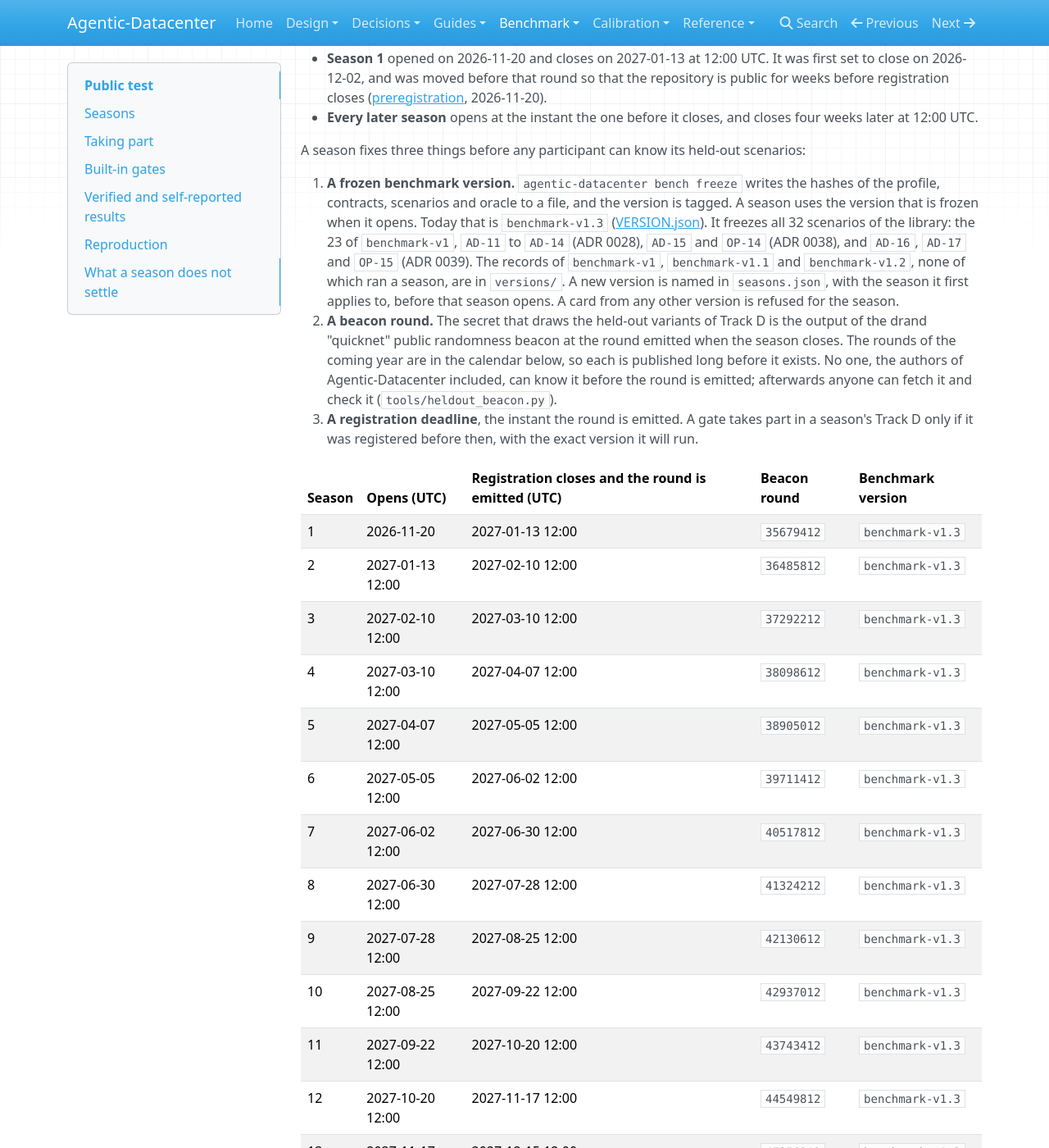
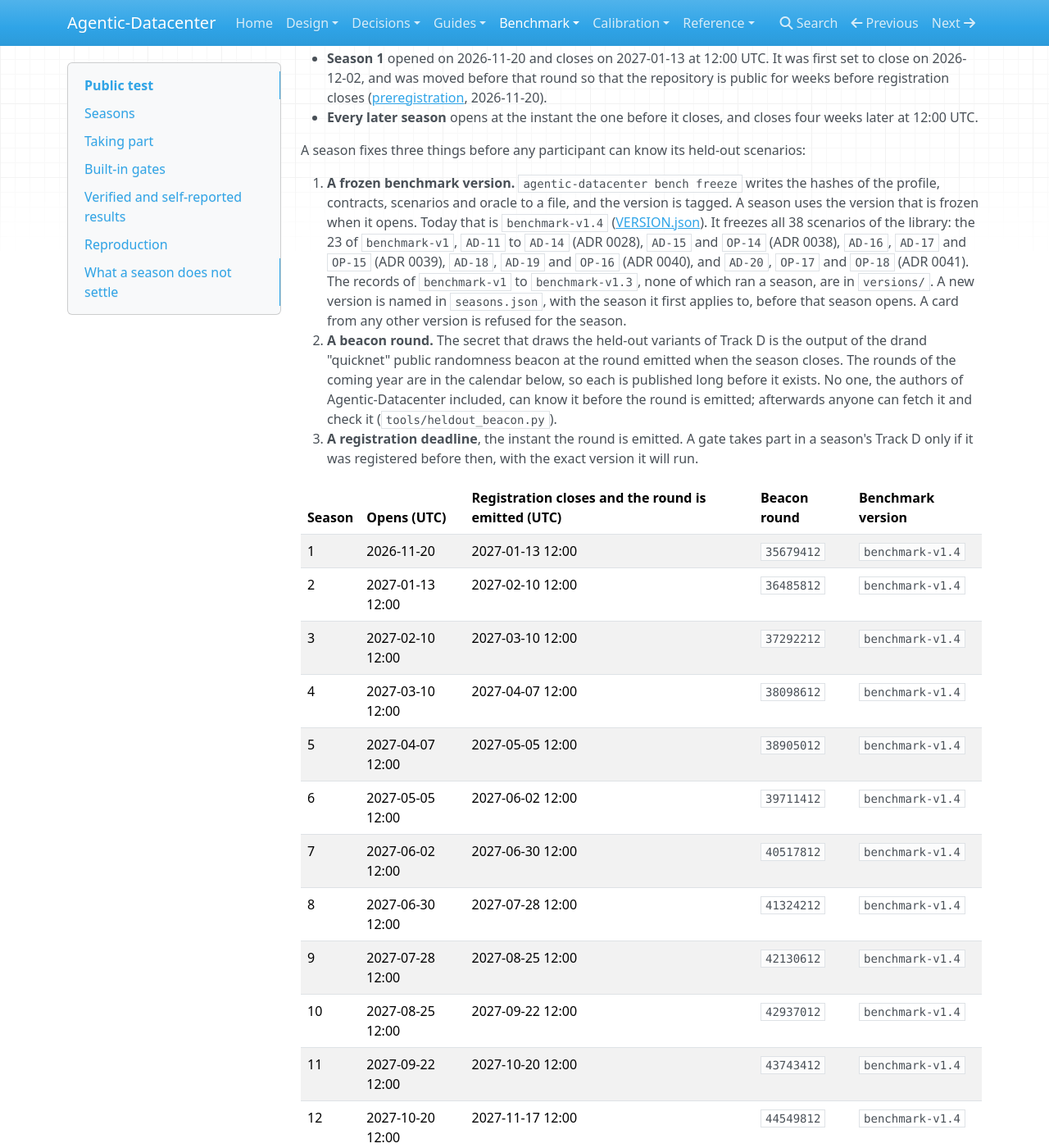
Before and after one commit to agentic-datacenter/agentic-datacenter, an MkDocs documentation site: the page built from docs/bench/PUBLIC_TEST.md, in a window 1280 px wide and 1400 px high, scrolled down 378 px. Shown: the whole window at 82% size. Built offline with MkDocs 1.6.1, drawn with Linux system fonts in a browser that asks for light colours; nearby versions of some CDN libraries; some of the changed text lies outside the part shown.

Commit message:
Freeze benchmark-v1.4 for season 1, and record why in the preregistration

````diff
--- a/docs/bench/PUBLIC_TEST.md
+++ b/docs/bench/PUBLIC_TEST.md
@@ -15,26 +15,26 @@ A public test runs in seasons, one after another without a gap, so a season is a
 
 A season fixes three things before any participant can know its held-out scenarios:
 
-1. **A frozen benchmark version.** `agentic-datacenter bench freeze` writes the hashes of the profile, contracts, scenarios and oracle to a file, and the version is tagged. A season uses the version that is frozen when it opens. Today that is `benchmark-v1.3` ([VERSION.json](VERSION.json)). It freezes all 32 scenarios of the library: the 23 of `benchmark-v1`, `AD-11` to `AD-14` (ADR 0028), `AD-15` and `OP-14` (ADR 0038), and `AD-16`, `AD-17` and `OP-15` (ADR 0039). The records of `benchmark-v1`, `benchmark-v1.1` and `benchmark-v1.2`, none of which ran a season, are in `versions/`. A new version is named in `seasons.json`, with the season it first applies to, before that season opens. A card from any other version is refused for the season.
+1. **A frozen benchmark version.** `agentic-datacenter bench freeze` writes the hashes of the profile, contracts, scenarios and oracle to a file, and the version is tagged. A season uses the version that is frozen when it opens. Today that is `benchmark-v1.4` ([VERSION.json](VERSION.json)). It freezes all 38 scenarios of the library: the 23 of `benchmark-v1`, `AD-11` to `AD-14` (ADR 0028), `AD-15` and `OP-14` (ADR 0038), `AD-16`, `AD-17` and `OP-15` (ADR 0039), `AD-18`, `AD-19` and `OP-16` (ADR 0040), and `AD-20`, `OP-17` and `OP-18` (ADR 0041). The records of `benchmark-v1` to `benchmark-v1.3`, none of which ran a season, are in `versions/`. A new version is named in `seasons.json`, with the season it first applies to, before that season opens. A card from any other version is refused for the season.
 2. **A beacon round.** The secret that draws the held-out variants of Track D is the output of the drand "quicknet" public randomness beacon at the round emitted when the season closes. The rounds of the coming year are in the calendar below, so each is published long before it exists. No one, the authors of Agentic-Datacenter included, can know it before the round is emitted; afterwards anyone can fetch it and check it (`tools/heldout_beacon.py`).
 3. **A registration deadline**, the instant the round is emitted. A gate takes part in a season's Track D only if it was registered before then, with the exact version it will run.
 
 <!-- seasons: made by tools/season.py from docs/bench/seasons.json; do not edit -->
 | Season | Opens (UTC) | Registration closes and the round is emitted (UTC) | Beacon round | Benchmark version |
 | --- | --- | --- | --- | --- |
-| 1 | 2026-11-20 | 2027-01-13 12:00 | `35679412` | `benchmark-v1.3` |
-| 2 | 2027-01-13 12:00 | 2027-02-10 12:00 | `36485812` | `benchmark-v1.3` |
-| 3 | 2027-02-10 12:00 | 2027-03-10 12:00 | `37292212` | `benchmark-v1.3` |
-| 4 | 2027-03-10 12:00 | 2027-04-07 12:00 | `38098612` | `benchmark-v1.3` |
-| 5 | 2027-04-07 12:00 | 2027-05-05 12:00 | `38905012` | `benchmark-v1.3` |
-| 6 | 2027-05-05 12:00 | 2027-06-02 12:00 | `39711412` | `benchmark-v1.3` |
-| 7 | 2027-06-02 12:00 | 2027-06-30 12:00 | `40517812` | `benchmark-v1.3` |
-| 8 | 2027-06-30 12:00 | 2027-07-28 12:00 | `41324212` | `benchmark-v1.3` |
-| 9 | 2027-07-28 12:00 | 2027-08-25 12:00 | `42130612` | `benchmark-v1.3` |
-| 10 | 2027-08-25 12:00 | 2027-09-22 12:00 | `42937012` | `benchmark-v1.3` |
-| 11 | 2027-09-22 12:00 | 2027-10-20 12:00 | `43743412` | `benchmark-v1.3` |
-| 12 | 2027-10-20 12:00 | 2027-11-17 12:00 | `44549812` | `benchmark-v1.3` |
-| 13 | 2027-11-17 12:00 | 2027-12-15 12:00 | `45356212` | `benchmark-v1.3` |
+| 1 | 2026-11-20 | 2027-01-13 12:00 | `35679412` | `benchmark-v1.4` |
+| 2 | 2027-01-13 12:00 | 2027-02-10 12:00 | `36485812` | `benchmark-v1.4` |
+| 3 | 2027-02-10 12:00 | 2027-03-10 12:00 | `37292212` | `benchmark-v1.4` |
+| 4 | 2027-03-10 12:00 | 2027-04-07 12:00 | `38098612` | `benchmark-v1.4` |
+| 5 | 2027-04-07 12:00 | 2027-05-05 12:00 | `38905012` | `benchmark-v1.4` |
+| 6 | 2027-05-05 12:00 | 2027-06-02 12:00 | `39711412` | `benchmark-v1.4` |
+| 7 | 2027-06-02 12:00 | 2027-06-30 12:00 | `40517812` | `benchmark-v1.4` |
+| 8 | 2027-06-30 12:00 | 2027-07-28 12:00 | `41324212` | `benchmark-v1.4` |
+| 9 | 2027-07-28 12:00 | 2027-08-25 12:00 | `42130612` | `benchmark-v1.4` |
+| 10 | 2027-08-25 12:00 | 2027-09-22 12:00 | `42937012` | `benchmark-v1.4` |
+| 11 | 2027-09-22 12:00 | 2027-10-20 12:00 | `43743412` | `benchmark-v1.4` |
+| 12 | 2027-10-20 12:00 | 2027-11-17 12:00 | `44549812` | `benchmark-v1.4` |
+| 13 | 2027-11-17 12:00 | 2027-12-15 12:00 | `45356212` | `benchmark-v1.4` |
 <!-- /seasons -->
 
 - **Which season is open now:** `python tools/season.py current`. The page is not rewritten when a season ends.
@@ -59,7 +59,7 @@ A season fixes three things before any participant can know its held-out scenari
 3. **Run the public tracks at any time** on the frozen version, at its tag. The main branch carries the next version while it is being made, and a season's run made there is refused.
 
     ```sh
-    git checkout benchmark-v1.3 && uv sync    # the tag of the season's version, from the calendar
+    git checkout benchmark-v1.4 && uv sync    # the tag of the season's version, from the calendar
     uv run agentic-datacenter bench run --tier season --gate <gate> --gate static_allowlist --jobs 8 --out build/season1
     ```
 
@@ -92,7 +92,7 @@ A season fixes three things before any participant can know its held-out scenari
 | `null_gate` · `static_allowlist` | baselines: no gate; role and range checks | `UNGOVERNED` · `STATIC_ALLOWLIST` |
 | `remora` · `remora_governed` · `remora_shadow` | REMORA, pinned in `REMORA_PIN` | `DECISION_ONLY` · `GOVERNED` · `SHADOW` |
 
-The built-in gates are written by Agentic-Datacenter's authors and are reported apart from the others. The maintainers ran one season of `remora_governed` at the tag `benchmark-v1`, a version that ran no season and was replaced, by `benchmark-v1.1`, `benchmark-v1.2` and then `benchmark-v1.3`, before the repository was public; it is a development run and is not reported. Every run so far is a development run.
+The built-in gates are written by Agentic-Datacenter's authors and are reported apart from the others. The maintainers ran one season of `remora_governed` at the tag `benchmark-v1`, a version that ran no season and was replaced, by three later versions and then `benchmark-v1.4`, before the repository was public; it is a development run and is not reported. Every run so far is a development run.
 
 ## Verified and self-reported results
 
--- a/docs/bench/seasons.json
+++ b/docs/bench/seasons.json
@@ -6,7 +6,7 @@
   "versions": [
     {
       "from_season": 1,
-      "tag": "benchmark-v1.3"
+      "tag": "benchmark-v1.4"
     }
   ]
 }
````
Also changed, not shown: docs/bench/PREREGISTRATION.md (+9 -0 lines), docs/bench/VERSION.json (added, +50 -0 lines), docs/bench/participants/README.md (+2 -2 lines), 2 other files.
